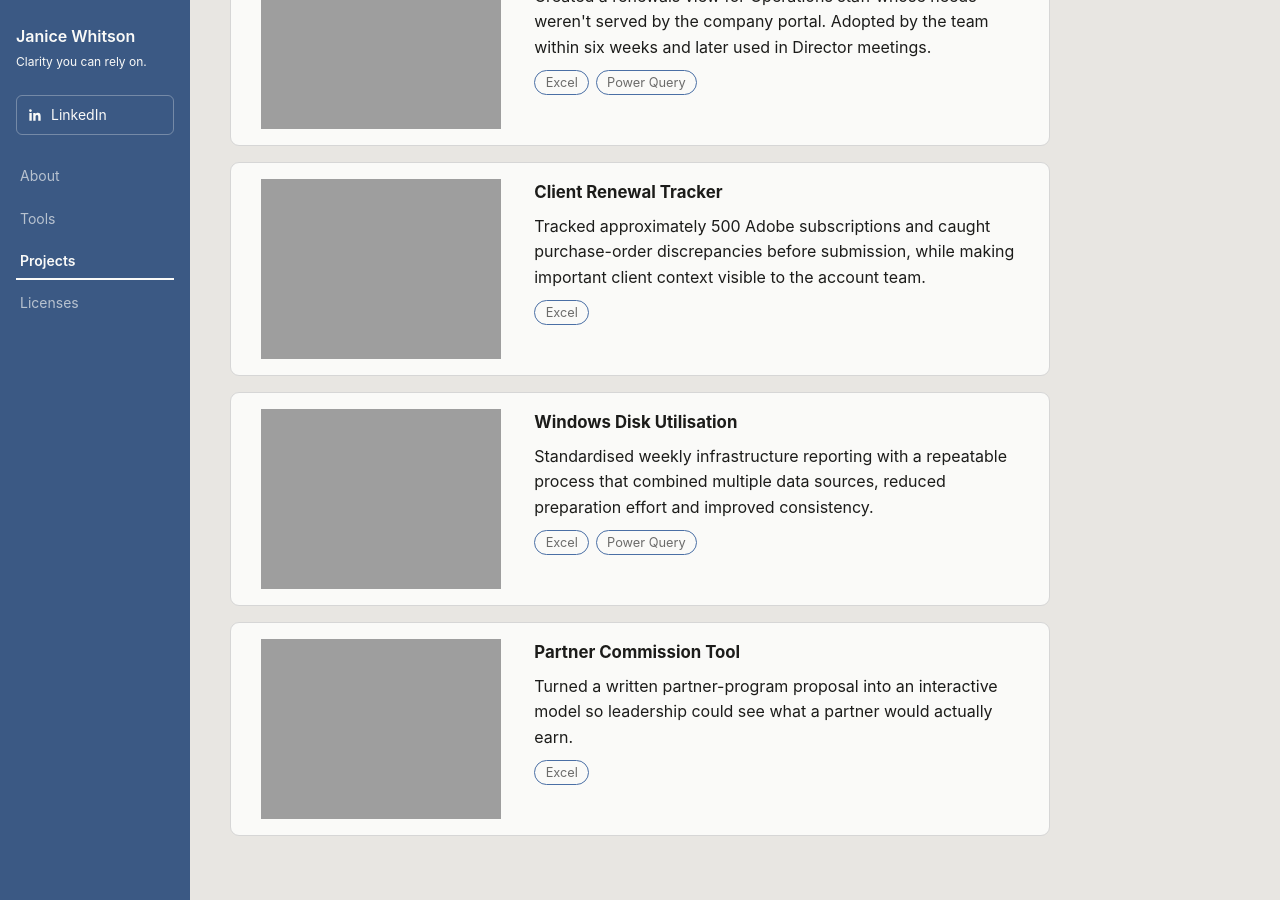
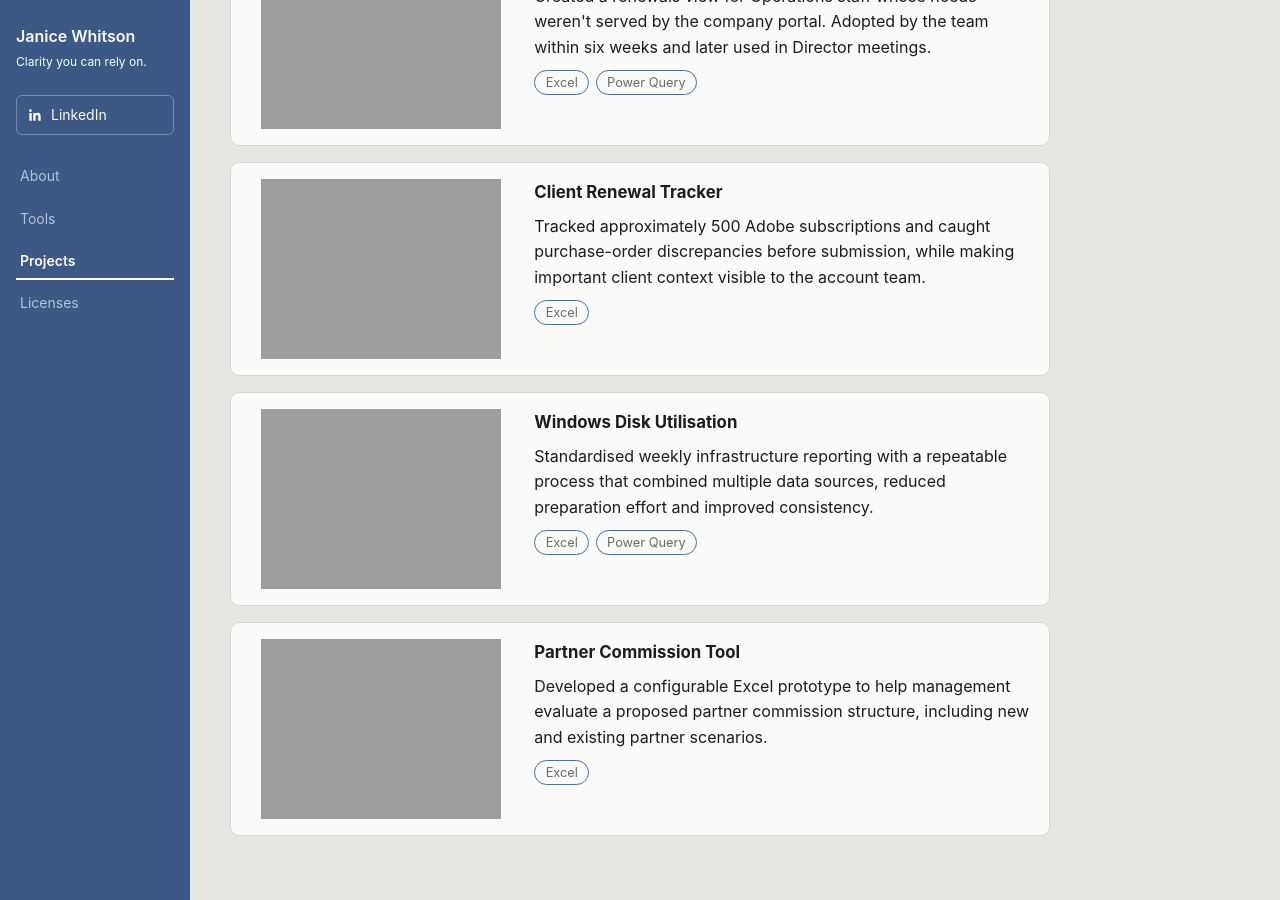
Before and after one commit to janicewhitson/data, a Jekyll site: the page built from projects.md, in a window 1280 px wide and 900 px high, scrolled down 796 px. Built offline with Jekyll 4.4.1, drawn with Linux system fonts in a browser that asks for light colours.

Commit message:
Link Projects page to revised partner commission case study

```diff
--- a/projects.md
+++ b/projects.md
@@ -36,9 +36,9 @@ permalink: /projects/
       <img src="https://janicewhitson.github.io/voiceofdata/data/case-studies/WinDisk/WinDiskReport.png" alt="Windows disk utilisation report" loading="lazy">
       <div><h3>Windows Disk Utilisation</h3><p>Standardised weekly infrastructure reporting with a repeatable process that combined multiple data sources, reduced preparation effort and improved consistency.</p><p class="portfolio-tags"><span>Excel</span><span>Power Query</span></p></div>
     </a>
-    <a class="portfolio-project" href="https://janicewhitson.github.io/voiceofdata/data/case-studies/PartnerCommTool/">
+    <a class="portfolio-project" href="{{ '/projects/partner-commission-tool/' | relative_url }}">
       <img src="https://janicewhitson.github.io/voiceofdata/data/case-studies/PartnerCommTool/PCTool-Existing.png" alt="Partner commission modelling tool" loading="lazy">
-      <div><h3>Partner Commission Tool</h3><p>Turned a written partner-program proposal into an interactive model so leadership could see what a partner would actually earn.</p><p class="portfolio-tags"><span>Excel</span></p></div>
+      <div><h3>Partner Commission Tool</h3><p>Developed a configurable Excel prototype to help management evaluate a proposed partner commission structure, including new and existing partner scenarios.</p><p class="portfolio-tags"><span>Excel</span></p></div>
     </a>
   </div>
 </section>
```
